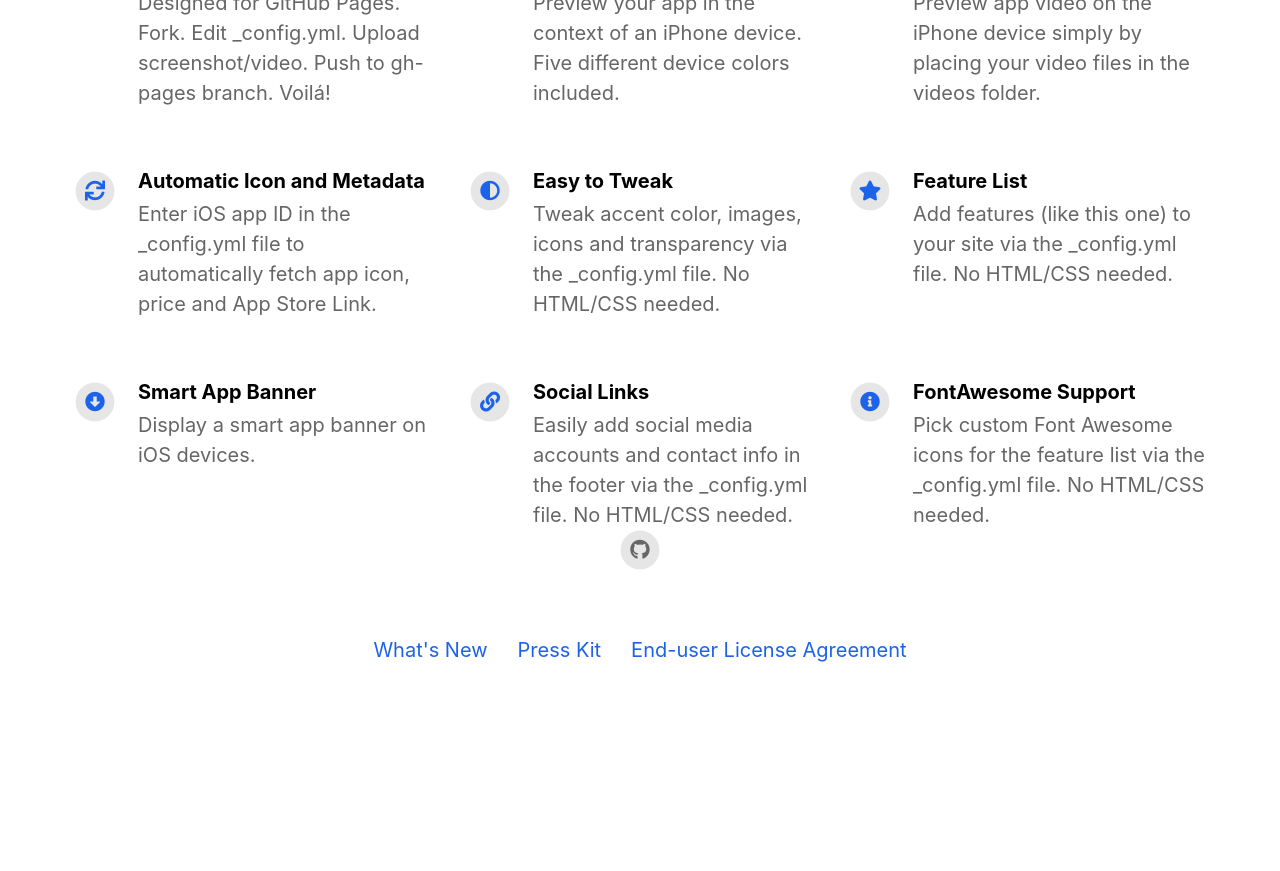
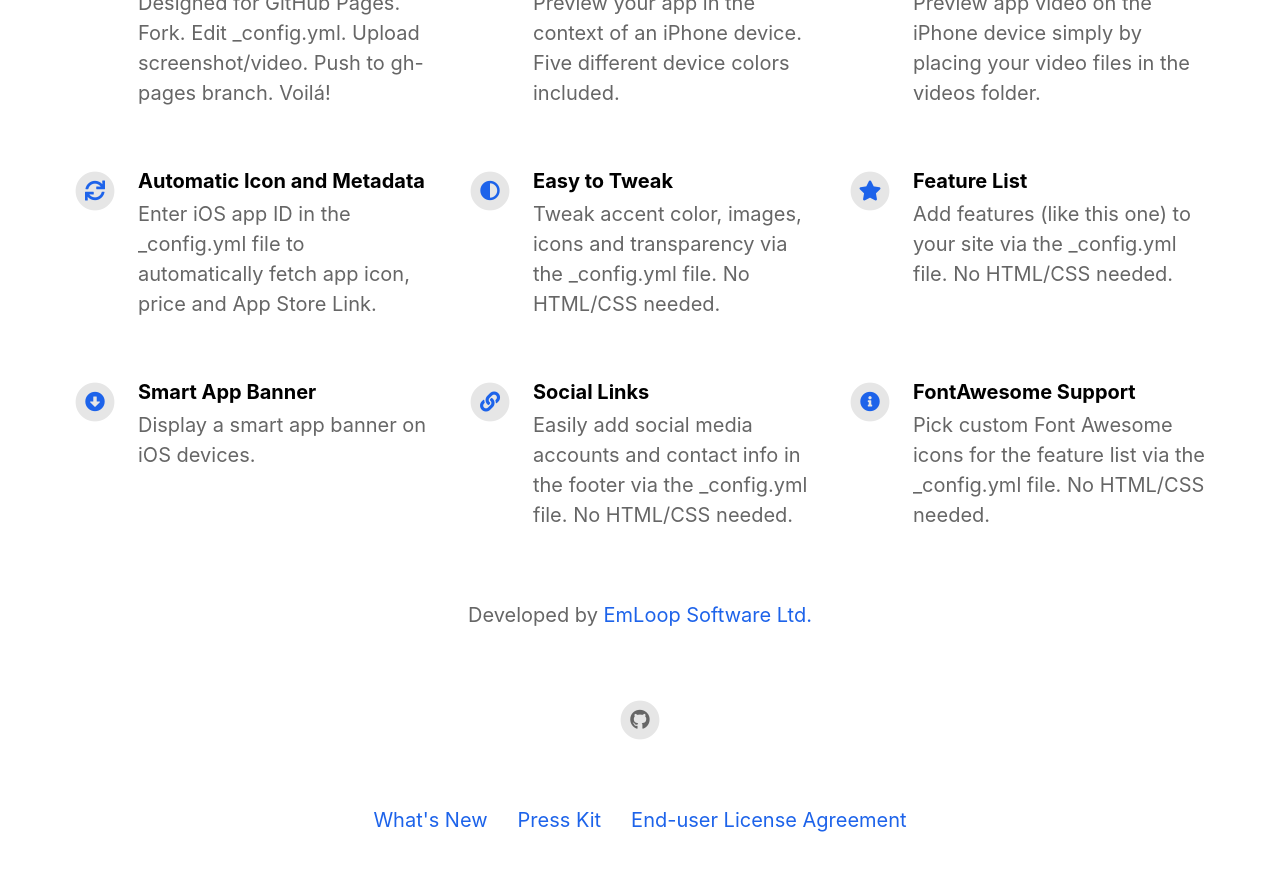
Before and after one commit to EmLoopSoftware/EmSafe-Web, a Jekyll site: the page built from index.html, in a window 1280 px wide and 900 px high, scrolled down 1124 px. Shown: the top 871 px of the window. Built offline with Jekyll 4.4.1, drawn with Linux system fonts in a browser that asks for light colours; nearby versions of some CDN libraries; before the commit the page ends 1854 px from its top, so only the background shows below that.

Commit message:
Update footer.html

```diff
--- a/_includes/footer.html
+++ b/_includes/footer.html
@@ -1,7 +1,5 @@
 <footer>
-	{% if site.your_name %}
 	<p class="footerText">Developed by <a href="/">EmLoop Software Ltd.</a></p>
-	{% endif %}
 	<div class="footerIcons">
 
 		{% if site.facebook_username %}
```
